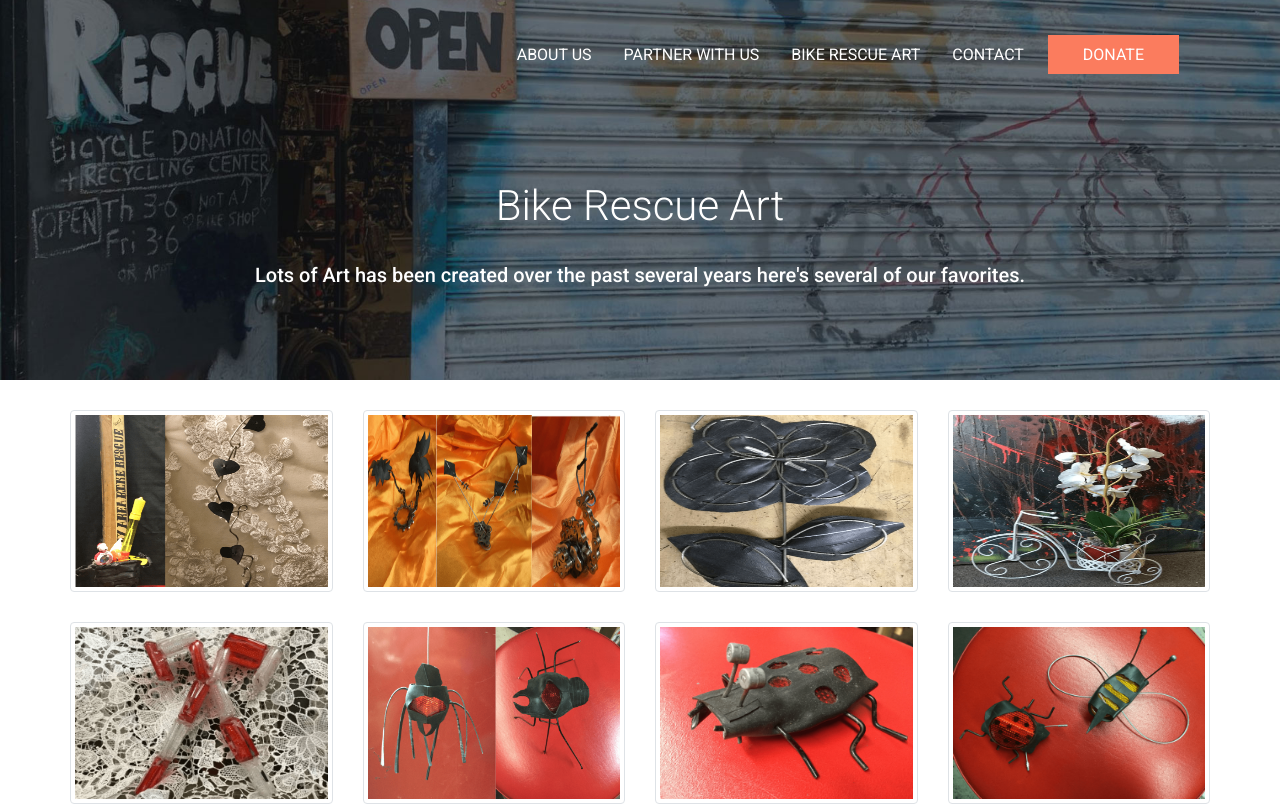
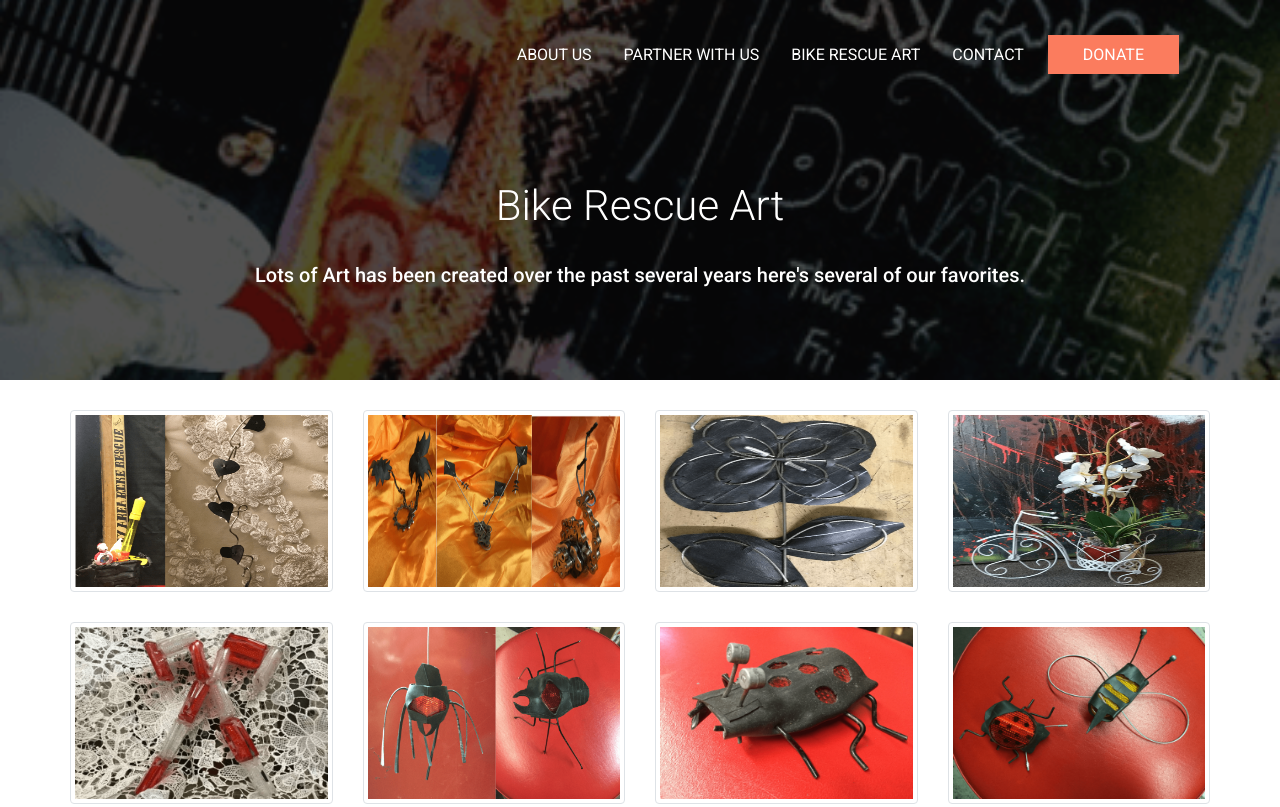
Before and after one commit to BayEA/bikerescue, a plain HTML site: page www/bike_art.html in a window 1280 px wide. Shown: the top 807 px of the page. Drawn offline with Linux system fonts and the light colour scheme.

Commit message:
new page top banner

```diff
--- a/www/bike_art.html
+++ b/www/bike_art.html
@@ -37,6 +37,12 @@ and open the template in the editor.
                 width: 100%;
                 height: 182px;
             }
+            .bg-layer{
+                background-color: #090909b3;
+            }
+            .background_image_enternity_two {
+                background-image: url(images/gallery/image17.png);
+            }
         </style>
     </head>
     <body>
@@ -44,7 +50,7 @@ and open the template in the editor.
         <!-- Header START -->
         <header class="background_image_enternity_two" >
 
-
+            <div class="bg-layer">
                 <!-- NAVBAR -->
                 <div class="container">
                     <nav class="navbar  navbar-expand-lg navbar-dark scrolling-navbar" >
@@ -92,6 +98,7 @@ and open the template in the editor.
                                 <br>
                                 <br>
                                 <br>
+                            </div>
                         </div>
                     </div>
                 </div>
```
Lines whose indentation alone changed are shown as unchanged.
